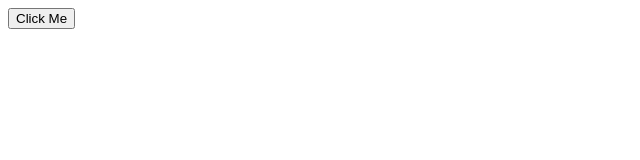
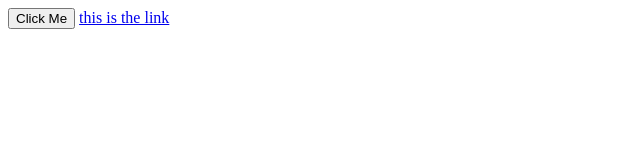
Before and after one commit to dhyey647/html, a plain HTML site: page index.html in a window 1280 px wide. Shown: the whole page, without its empty margins (0-640 px from the left). Drawn offline with Linux system fonts and the light colour scheme.

Commit message:
index.html

```diff
--- a/index.html
+++ b/index.html
@@ -10,5 +10,6 @@
         // This is a JavaScript comment
         console.log("This  message will appear in the browser console.");
     </script>
+    <a href = "resume.html">this is the link</a>
 </body>
 </html>
```
